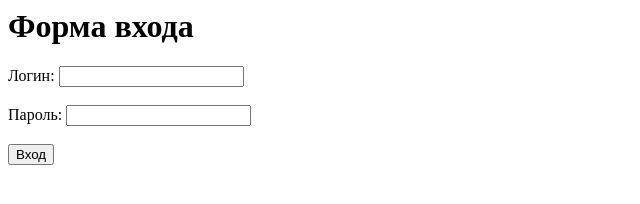
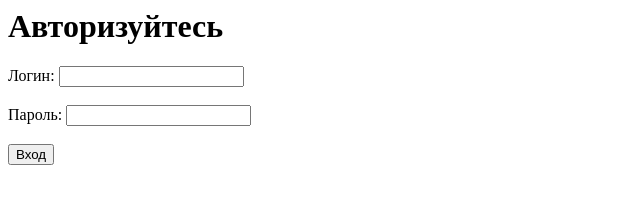
Before and after one commit to NNbezGalki/PZ9.github.io, a plain HTML site: page index.html in a window 1280 px wide. Shown: the whole page, without its empty margins (0-640 px from the left). Drawn offline with Linux system fonts and the light colour scheme.

Commit message:
index.html

```diff
--- a/index.html
+++ b/index.html
@@ -23,7 +23,7 @@
   </script>
 </head>
 <body>
-  <h1>Форма входа</h1>
+  <h1>Авторизуйтесь</h1>
   <form>
     <label for="login">Логин:</label>
     <input type="text" id="login" name="login" required><br><br>
```
